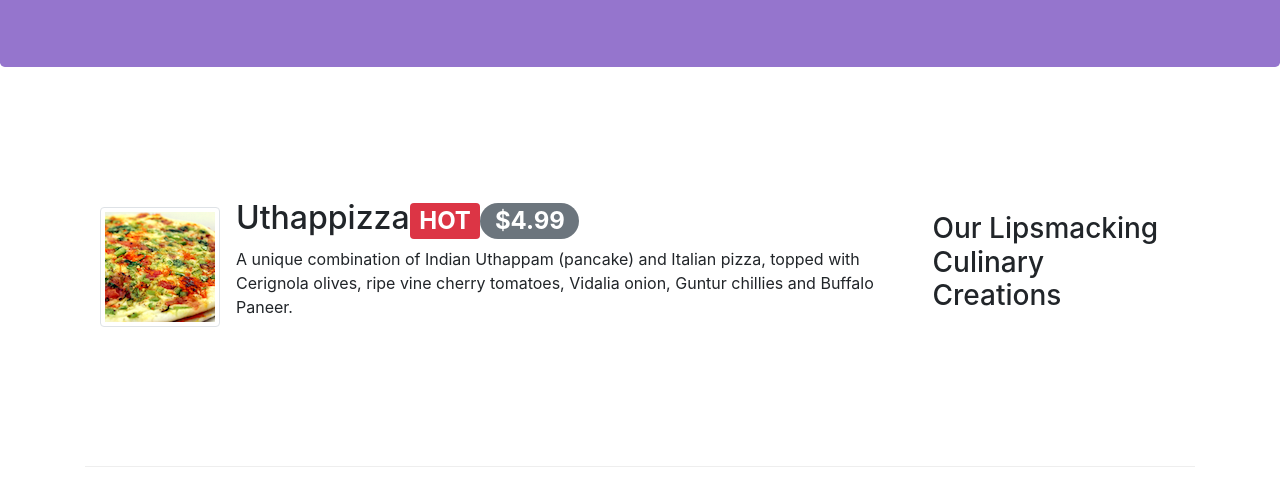
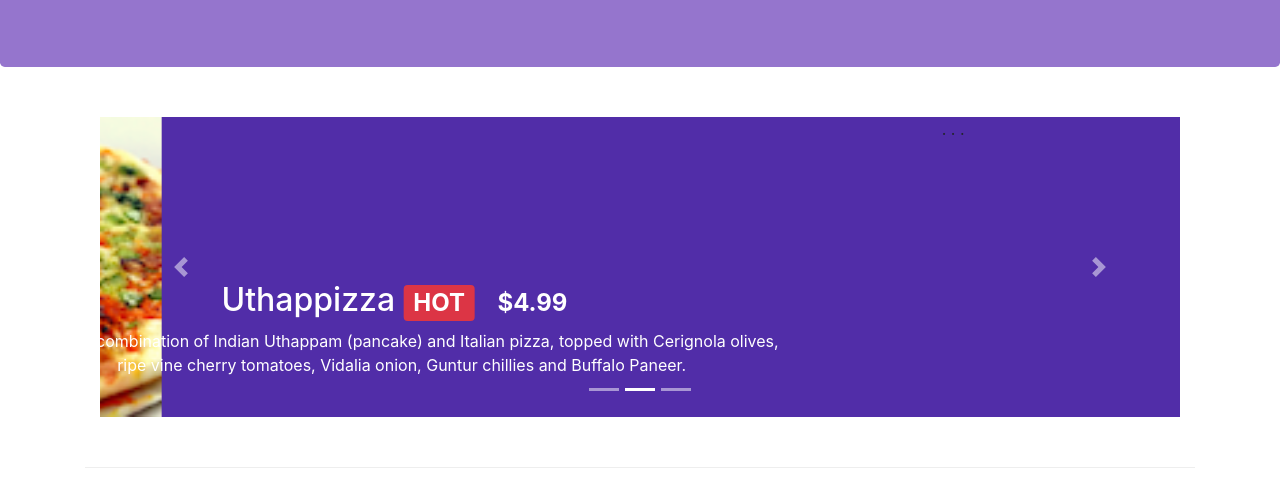
Before and after one commit to giahungphanngoc2002/git-test-01, a website: page index.html in a window 1280 px wide. Shown: the part 307-800 px from the top of the page. Drawn offline with nearby package versions, Linux system fonts and the light colour scheme.

Commit message:
Carousel

```diff
--- a/CSS/style.css
+++ b/CSS/style.css
@@ -53,3 +53,16 @@ body{
     border-bottom: 1px solid #ddd;
     padding: 10px;
 }
+
+.carousel {
+    background:#512DA8;
+}
+.carousel-item {
+  height: 300px;
+}
+.carousel-item img {
+    position: absolute;
+    top: 0;
+    left: 0;
+    min-height: 300px;
+}
--- a/index.html
+++ b/index.html
@@ -54,6 +54,8 @@
 
         <div class="container">
 
+
+
             <div class="row row-header">
 
                 <div class="col-12 col-sm-6">
@@ -67,9 +69,9 @@
                     </div>
                 </div>
                 <div class="col-12 col-sm">
-                    <a role="button" class="btn btn-block nav-link btn-warning"
-                        data-toggle="tooltip" data-html="true"  title="Or Call us at  <br><strong>+852 12345678</strong>"
-                        data-placement="bottom" href="#reserveform">Reserve Table</a>
+                    <a role="button" class="btn btn-block nav-link btn-warning" data-toggle="tooltip" data-html="true"
+                        title="Or Call us at  <br><strong>+852 12345678</strong>" data-placement="bottom"
+                        href="#reserveform">Reserve Table</a>
 
                 </div>
             </div>
@@ -79,16 +81,57 @@
 
 
     <div class="container">
+        <div class="row row-content">
+            <div class="col">
+                <div id="mycarousel" class="carousel slide" data-ride="carousel">
+                    <div class="carousel-inner" role="listbox">
+                        <div class="carousel-item active">
+                            <img class="d-block img-fluid" src="img/uthappizza.png" alt="Uthappizza">
+                            <div class="carousel-caption d-none d-md-block">
+                                <h2>Uthappizza
+                                    <span class="badge badge-danger">HOT</span>
+                                    <span class="badge badge-pill badge-default">$4.99</span>
+                                </h2>
+                                A unique combination of Indian Uthappam (pancake) and
+                            Italian pizza, topped with Cerignola olives, ripe vine
+                            cherry tomatoes, Vidalia onion, Guntur chillies and
+                            Buffalo Paneer.
+                            </div>
+                        </div>
+                        <div class="carousel-item">
+                            . . .
+                        </div>
+                        <div class="carousel-item">
+                            . . .
+                        </div>
+                    </div>
+                    <ol class="carousel-indicators">
+                        <li data-target="#mycarousel" data-slide-to="0" class="active"></li>
+                        <li data-target="#mycarousel" data-slide-to="1"></li>
+                        <li data-target="#mycarousel" data-slide-to="2"></li>
+                    </ol>
+                    <a class="carousel-control-prev" href="#mycarousel" role="button" data-slide="prev">
+                        <span class="carousel-control-prev-icon"></span>
+                    </a>
+                    <a class="carousel-control-next" href="#mycarousel" role="button" data-slide="next">
+                        <span class="carousel-control-next-icon"></span>
+                    </a>
+
+
+                </div>
+
+            </div>
+        </div>
         <div class="row row-content align-items-center">
             <div class="col-12 col-sm-4 order-sm-last col-md-3">
                 <h3>Our Lipsmacking Culinary Creations</h3>
             </div>
             <div class="col col-sm order-sm-first col-md">
                 <div class="media">
-                    <img class="d-flex mr-3 img-thumbnail align-self-center"
-                            src="img/uthappizza.png" alt="Uthappizza">
+                    <img class="d-flex mr-3 img-thumbnail align-self-center" src="img/uthappizza.png" alt="Uthappizza">
                     <div class="media-body">
-                        <h2 class="mt-0">Uthappizza<span class="badge badge-danger">HOT</span><span class="badge badge-pill badge-secondary">$4.99</span></h2>
+                        <h2 class="mt-0">Uthappizza<span class="badge badge-danger">HOT</span><span
+                                class="badge badge-pill badge-secondary">$4.99</span></h2>
                         <p class="d-none d-sm-block">A unique combination of Indian Uthappam (pancake) and
                             Italian pizza, topped with Cerignola olives, ripe vine
                             cherry tomatoes, Vidalia onion, Guntur chillies and
@@ -112,8 +155,7 @@
                     six main entrees and five choicest desserts. Free flowing bubbly and soft drinks. All for just
                     $19.99 per person </p>
             </div>
-            <img class="d-flex mr-3 img-thumbnail align-self-center"
-                            src="img/buffet.png" alt="Uthappizza">
+            <img class="d-flex mr-3 img-thumbnail align-self-center" src="img/buffet.png" alt="Uthappizza">
         </div>
 
         <div class="row row-content align-items-center">
@@ -122,8 +164,8 @@
             </div>
             <div class="col col-sm order-sm-first col-md">
                 <div class="media">
-                    <img class="d-flex mr-3 img-thumbnail align-self-center"
-                            src="img/alberto.png" alt="Alberto Somayya">
+                    <img class="d-flex mr-3 img-thumbnail align-self-center" src="img/alberto.png"
+                        alt="Alberto Somayya">
                     <div class="media-body">
                         <h2 class="mt-0">Alberto Somayya</h2>
                         <h4>Executive Chef</h4>
@@ -201,11 +243,13 @@
                         <div class="form-row">
                             <div class="form-group col-sm-4">
                                 <label class="sr-only" for="exampleInputEmail3">Email address</label>
-                                    <input type="email" class="form-control form-control-sm mr-1" id="exampleInputEmail3" placeholder="Enter email">
+                                <input type="email" class="form-control form-control-sm mr-1" id="exampleInputEmail3"
+                                    placeholder="Enter email">
                             </div>
                             <div class="form-group col-sm-4">
                                 <label class="sr-only" for="exampleInputPassword3">Password</label>
-                                <input type="password" class="form-control form-control-sm mr-1" id="exampleInputPassword3" placeholder="Password">
+                                <input type="password" class="form-control form-control-sm mr-1"
+                                    id="exampleInputPassword3" placeholder="Password">
                             </div>
                             <div class="col-sm-auto">
                                 <div class="form-check">
@@ -216,7 +260,8 @@
                             </div>
                         </div>
                         <div class="form-row">
-                            <button type="button" class="btn btn-secondary btn-sm ml-auto" data-dismiss="modal">Cancel</button>
+                            <button type="button" class="btn btn-secondary btn-sm ml-auto"
+                                data-dismiss="modal">Cancel</button>
                             <button type="submit" class="btn btn-primary btn-sm ml-1">Sign in</button>
                         </div>
                     </form>
@@ -230,7 +275,7 @@
     <script src="node_modules/popper.js/dist/umd/popper.min.js"></script>
     <script src="node_modules/bootstrap/dist/js/bootstrap.min.js"></script>
     <script>
-        $(document).ready(function(){
+        $(document).ready(function () {
             $('[data-toggle="tooltip"]').tooltip();
         });
     </script>
```
Lines whose indentation alone changed are shown as unchanged.
